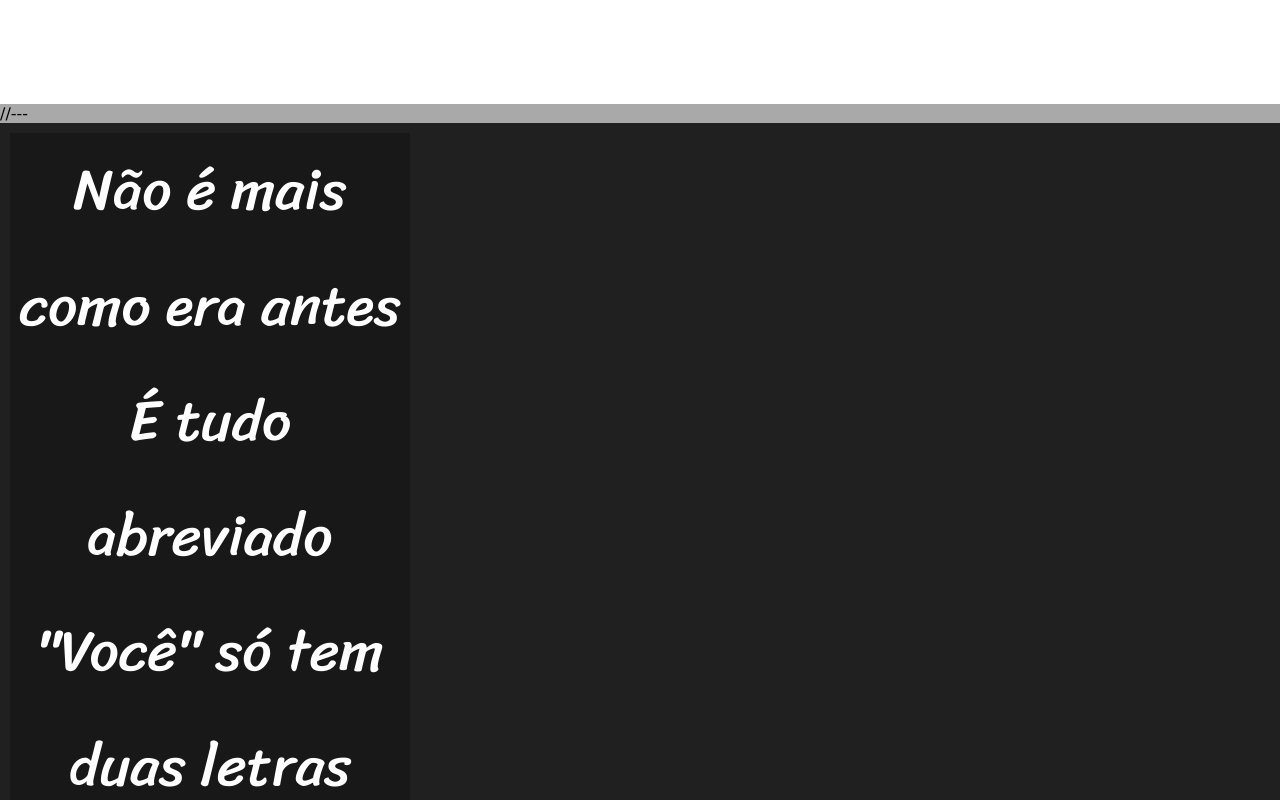
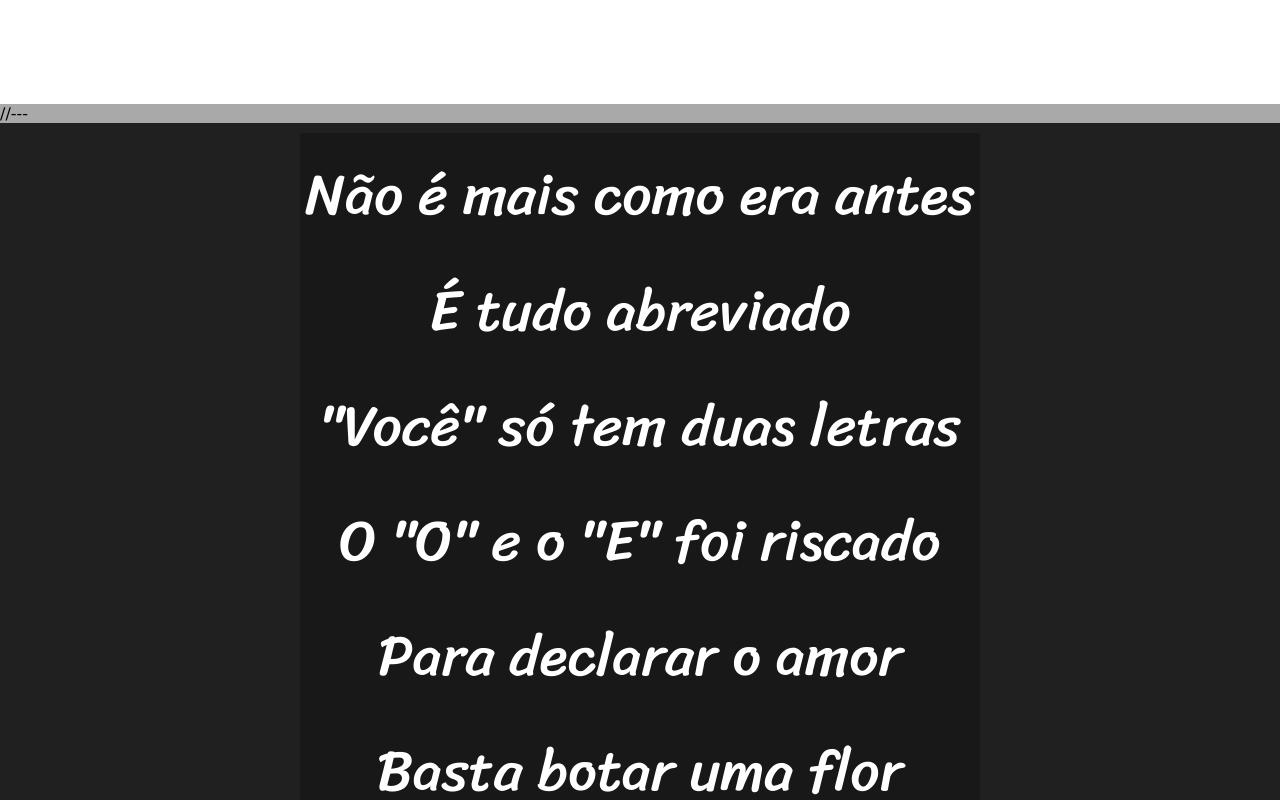
Before and after one commit to Murilo-Menezes/html-css, a plain HTML site: page 5 Projeto HTML CSS Guanabara/src/Desafios/D 12/index.html in a window 1280 px wide. Shown: the part 880-1680 px from the top of the page. Drawn offline with Linux system fonts and the light colour scheme.

Commit message:
atualização

```diff
--- a/5 Projeto HTML CSS Guanabara/src/Desafios/D 12/style.css
+++ b/5 Projeto HTML CSS Guanabara/src/Desafios/D 12/style.css
@@ -72,6 +72,7 @@ section.imagem{
 }
 
 section.imagem > p{
-    width: 400px;
+    display: inline-block;
+    padding: 5px;
     background-color: rgba(0, 0, 0, 0.253);
 }
```
